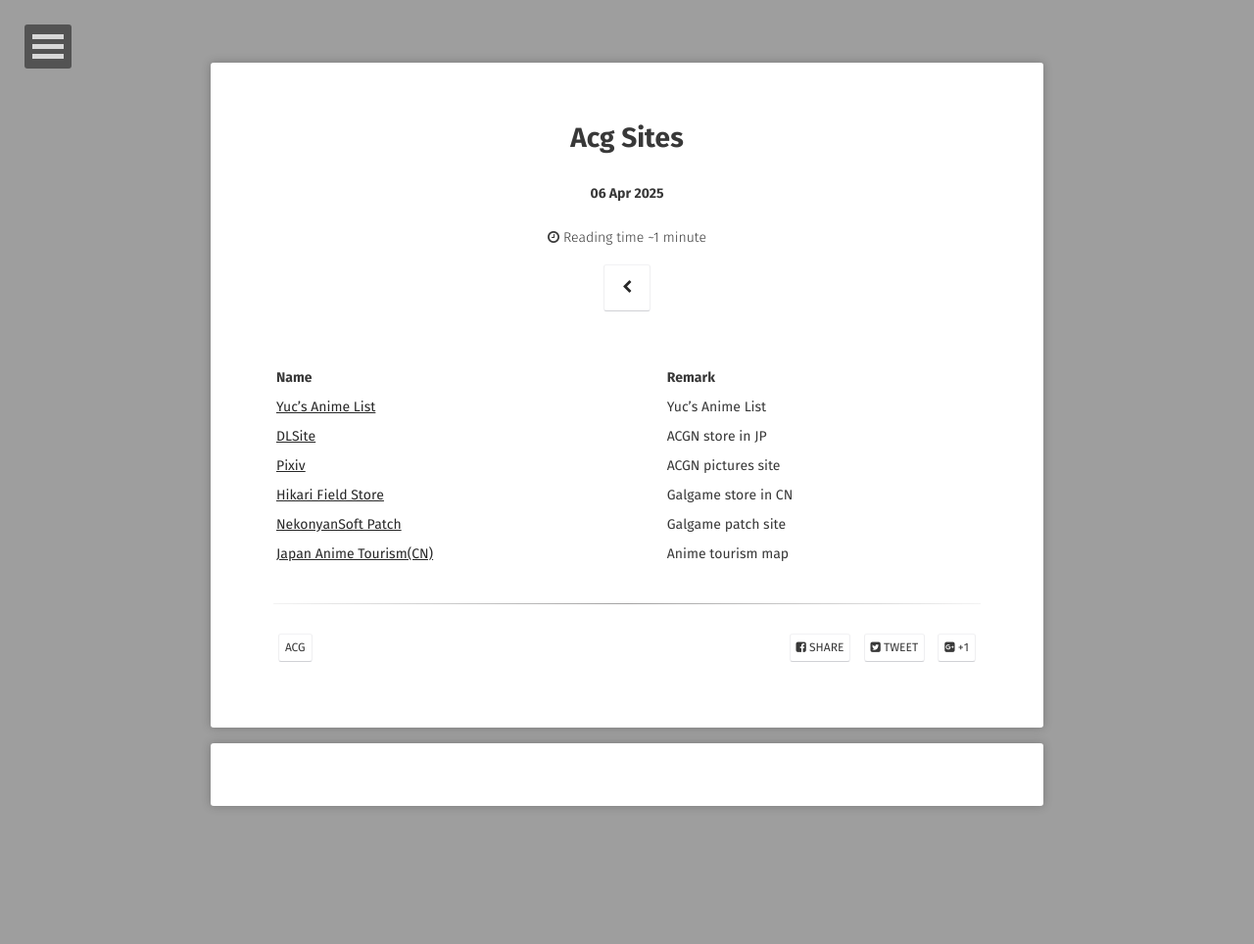
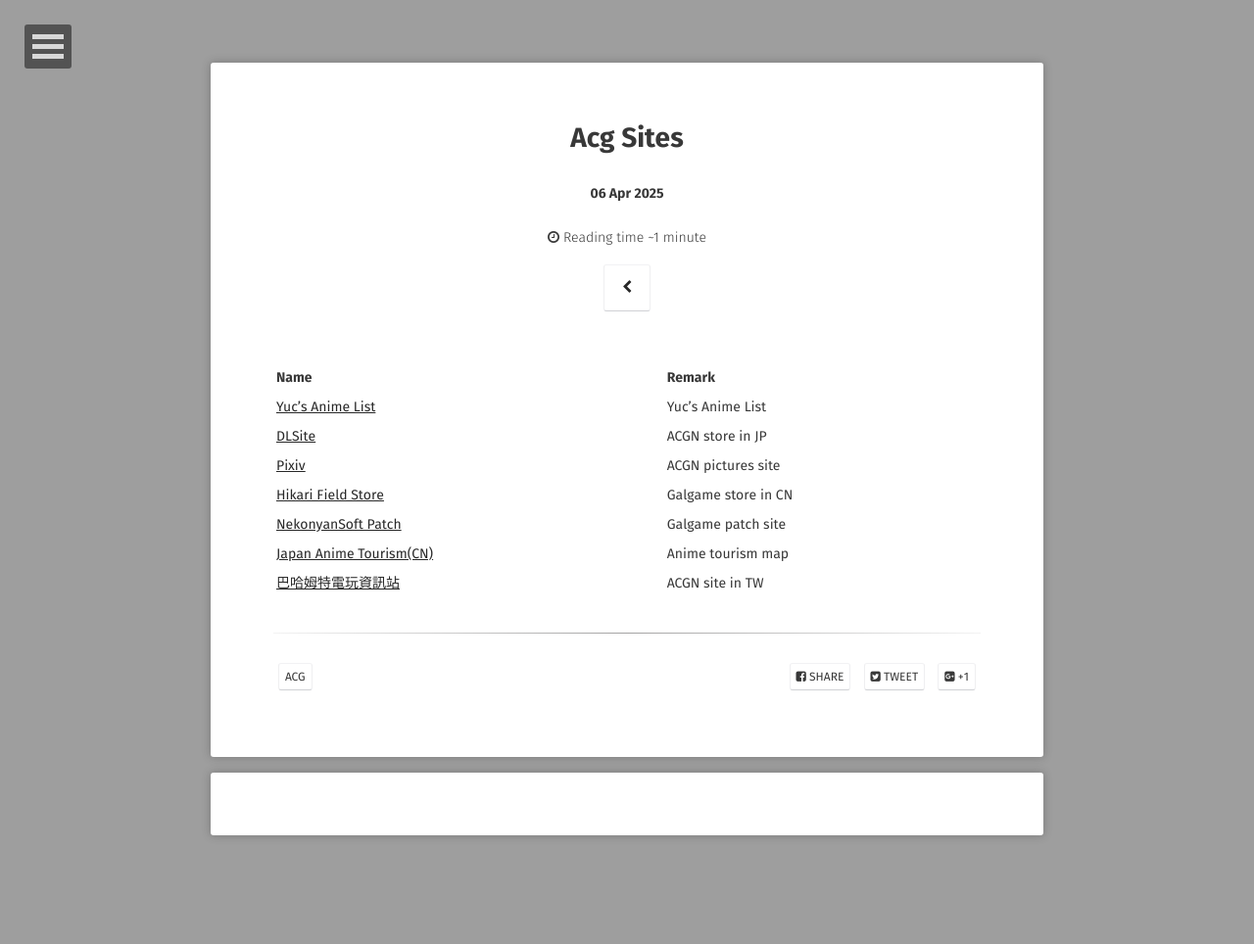
Before and after one commit to o7878x/o7878x.github.io, a Jekyll site: the page built from _posts/2025-04-06-acg-sites.md, in a window 1280 px wide. Shown: the whole page at 98% size. Built offline with Jekyll 4.4.1, drawn with Linux system fonts in a browser that asks for light colours; some web fonts are replaced; comment, search, counter and statistics services are not loaded.

Commit message:
featurea:add bahamute

```diff
--- a/_posts/2025-04-06-acg-sites.md
+++ b/_posts/2025-04-06-acg-sites.md
@@ -16,3 +16,4 @@
 | [Hikari Field Store](https://store.hikarifield.co.jp/) | Galgame store in CN |
 | [NekonyanSoft Patch](https://patches.nekonyansoft.com/) | Galgame patch site |
 | [Japan Anime Tourism(CN)](https://anitabi.cn/) | Anime tourism map |
+| [巴哈姆特電玩資訊站](https://www.gamer.com.tw/) | ACGN site in TW |
```
